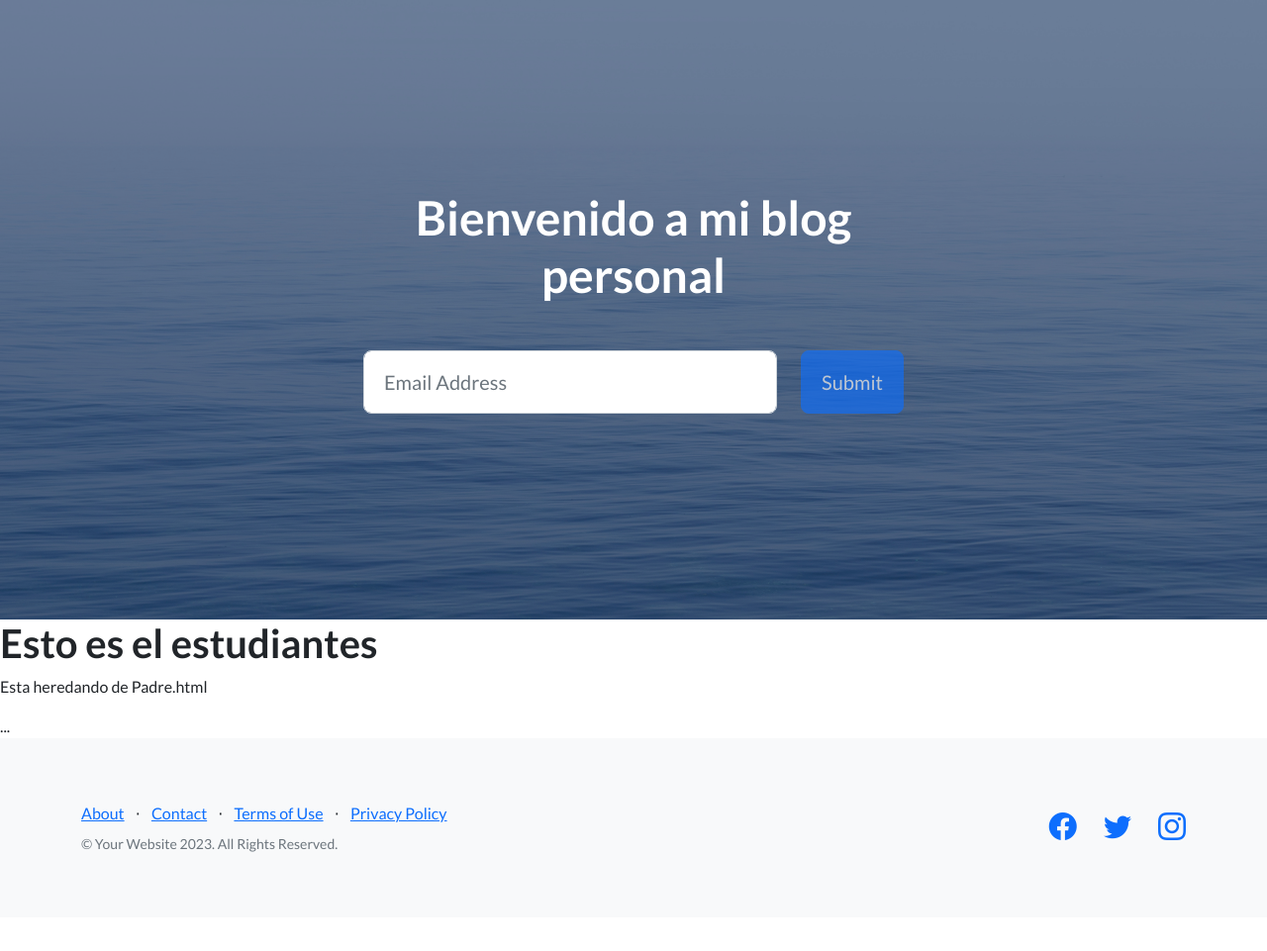
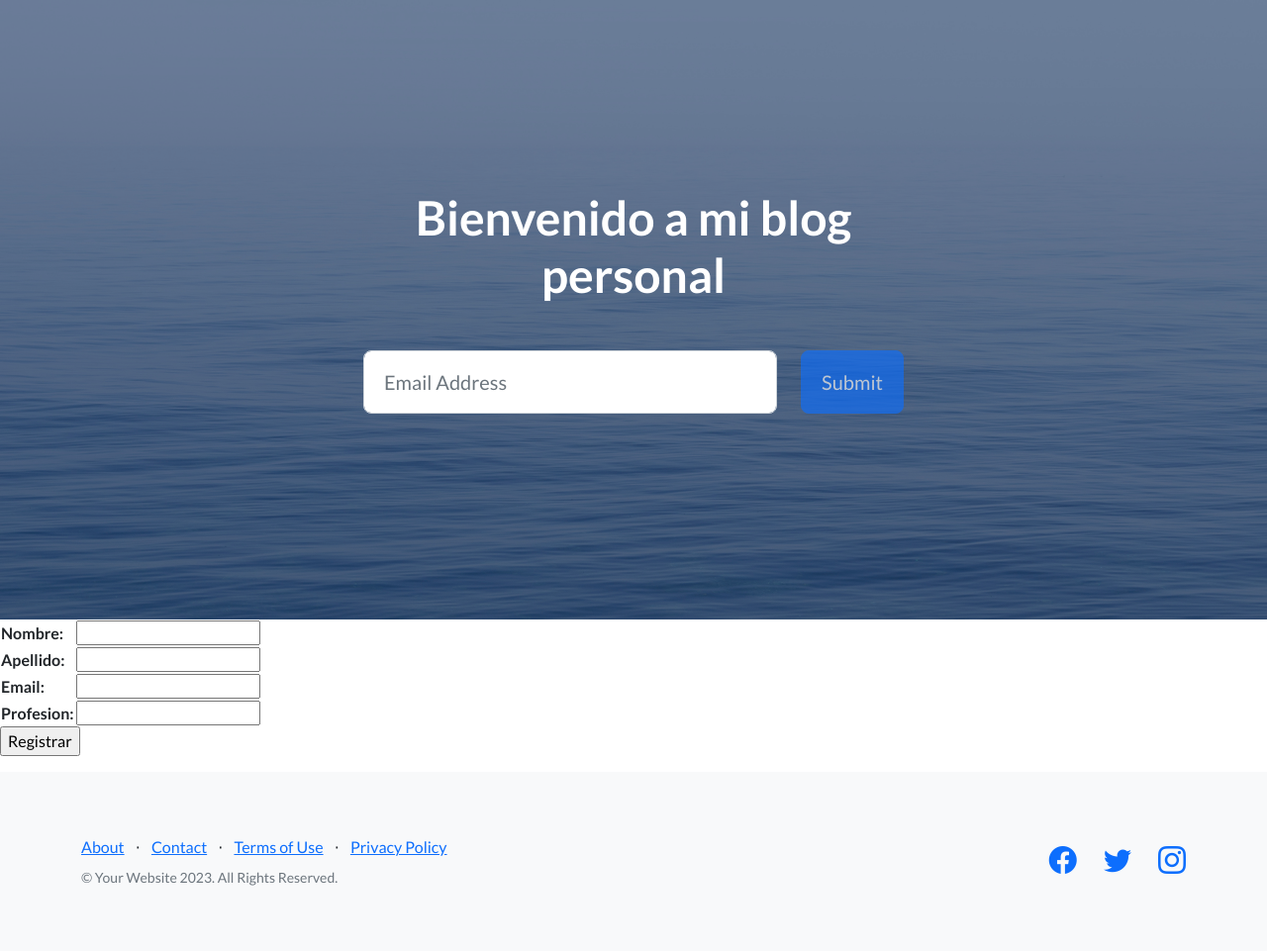
Before and after one commit to damimitt/Pre_entrega_03, a Django app: page /appblog/estudiantes/ in a window 1280 px wide. Shown: the part 91-1052 px from the top of the page at 99% size. Before the commit the page ends 952 px from the top, so only its background shows below. Run offline with Django 4.2, Linux system fonts and the light colour scheme; some libraries are stand-ins or nearby versions.

Commit message:
App funcionando con estudiantes y cursos

```diff
--- a/myblog/AppBlog/forms.py
+++ b/myblog/AppBlog/forms.py
@@ -3,3 +3,10 @@ from django import forms
 class CursoFormulario(forms.Form):
     nombre = forms.CharField()
     camada = forms.CharField()
+
+class EstudiantesFormulario(forms.Form):
+
+    nombre = forms.CharField()
+    apellido = forms.CharField()
+    email = forms.EmailField()
+    profesion = forms.CharField()
--- a/myblog/AppBlog/templates/AppBlog/cursos.html
+++ b/myblog/AppBlog/templates/AppBlog/cursos.html
@@ -12,7 +12,7 @@
     <title>Document</title>
 </head>
 <body>
-    {% if mi_formulario.errors %}
+{% if mi_formulario.errors %}
 
 <p style='color: red'> Los datos estan mal, verificar</p>
 
@@ -23,7 +23,7 @@
     <table>
         {{mi_formulario.as_table}}
     </table>
-    <input type = 'submit' value='Enviar'>
+    <input type = 'submit' value='Registrar'>
 </form>
 
 </body>
--- a/myblog/AppBlog/templates/AppBlog/estudiantes.html
+++ b/myblog/AppBlog/templates/AppBlog/estudiantes.html
@@ -4,9 +4,31 @@
 
 {% block contenidoQueCambia %}
 
-<h1>Esto es el estudiantes</h1>
-<p> Esta heredando de Padre.html</p>
-...
+<!DOCTYPE html>
+<html lang="en">
+<head>
+    <meta charset="UTF-8">
+    <meta name="viewport" content="width=device-width, initial-scale=1.0">
+    <title>Document</title>
+</head>
+<body>
+
+    {% if mi_formulario.errors %}
+
+<p style='color: red'> Los datos estan mal, verificar</p>
+
+{% endif %}
+
+
+<form action="/appblog/estudiantes/"    method="post">{% csrf_token %}
+    <table>
+        {{mi_formulario.as_table}}
+    </table>
+    <input type = 'submit' value='Registrar'>
+</form>
+
+</body>
+</html>
 
 
 {% endblock contenidoQueCambia %}
--- a/myblog/AppBlog/url.py
+++ b/myblog/AppBlog/url.py
@@ -5,6 +5,6 @@ urlpatterns = [
     path('', views.inicio, name= 'inicio'),
     path('cursos/', views.cursos_formulario, name= 'cursos'),
     path('entregables/', views.entregables, name= 'entregables'),
-    path('estudiantes/', views.estudiantes, name= 'estudiantes'),
+    path('estudiantes/', views.estudiantes_formulario, name= 'estudiantes'),
 
 ]
--- a/myblog/AppBlog/views.py
+++ b/myblog/AppBlog/views.py
@@ -1,21 +1,9 @@
 from django.shortcuts import render
 from django.http import HttpResponse
-from .forms import CursoFormulario
+from .forms import CursoFormulario, EstudiantesFormulario
 from .models import *
 
 # Create your views here.
-def inicio(request):
-    return render(request,'AppBlog/inicio.html')
-
-def cursos2(request):
-    return render(request,'AppBlog/cursos.html')
-
-def entregables(request):
-    return render(request,'AppBlog/entregables.html')
-
-def estudiantes(request):
-    return render(request,'AppBlog/estudiantes.html')
-
 def inicio(request):
     return render(request,'AppBlog/inicio.html')
 
@@ -32,7 +20,34 @@ def cursos_formulario(request):
             curso = cursos(nombre=informacion['nombre'], camada=informacion['camada'])
 
             curso.save()
-            return render(request,'AppBlog/inicio.html')
+            return render(request,'AppBlog/guardado_exito.html')
     else:
         mi_formulario = CursoFormulario()
         return render(request,'AppBlog/cursos.html', {'mi_formulario': mi_formulario})
+
+def entregables(request):
+    return render(request,'AppBlog/entregables.html')
+
+def estudiantes3(request):
+    return render(request,'AppBlog/estudiantes.html')
+
+def inicio(request):
+    return render(request,'AppBlog/inicio.html')
+
+def estudiantes_formulario(request):
+    if request.method == 'POST':
+        mi_formulario = EstudiantesFormulario(request.POST)
+
+        print(mi_formulario)
+
+        if mi_formulario.is_valid():
+
+            informacion = mi_formulario.cleaned_data
+
+            curso = estudiantes(nombre=informacion['nombre'], apellido=informacion['apellido'], email=informacion['email'], profesion=informacion['profesion'])
+
+            curso.save()
+            return render(request,'AppBlog/guardado_exito.html')
+    else:
+        mi_formulario = EstudiantesFormulario()
+        return render(request,'AppBlog/estudiantes.html', {'mi_formulario': mi_formulario})
```
Also changed, not shown: myblog/AppBlog/templates/AppBlog/guardado_exito.html (added, +12 -0 lines), myblog/db.sqlite3.
